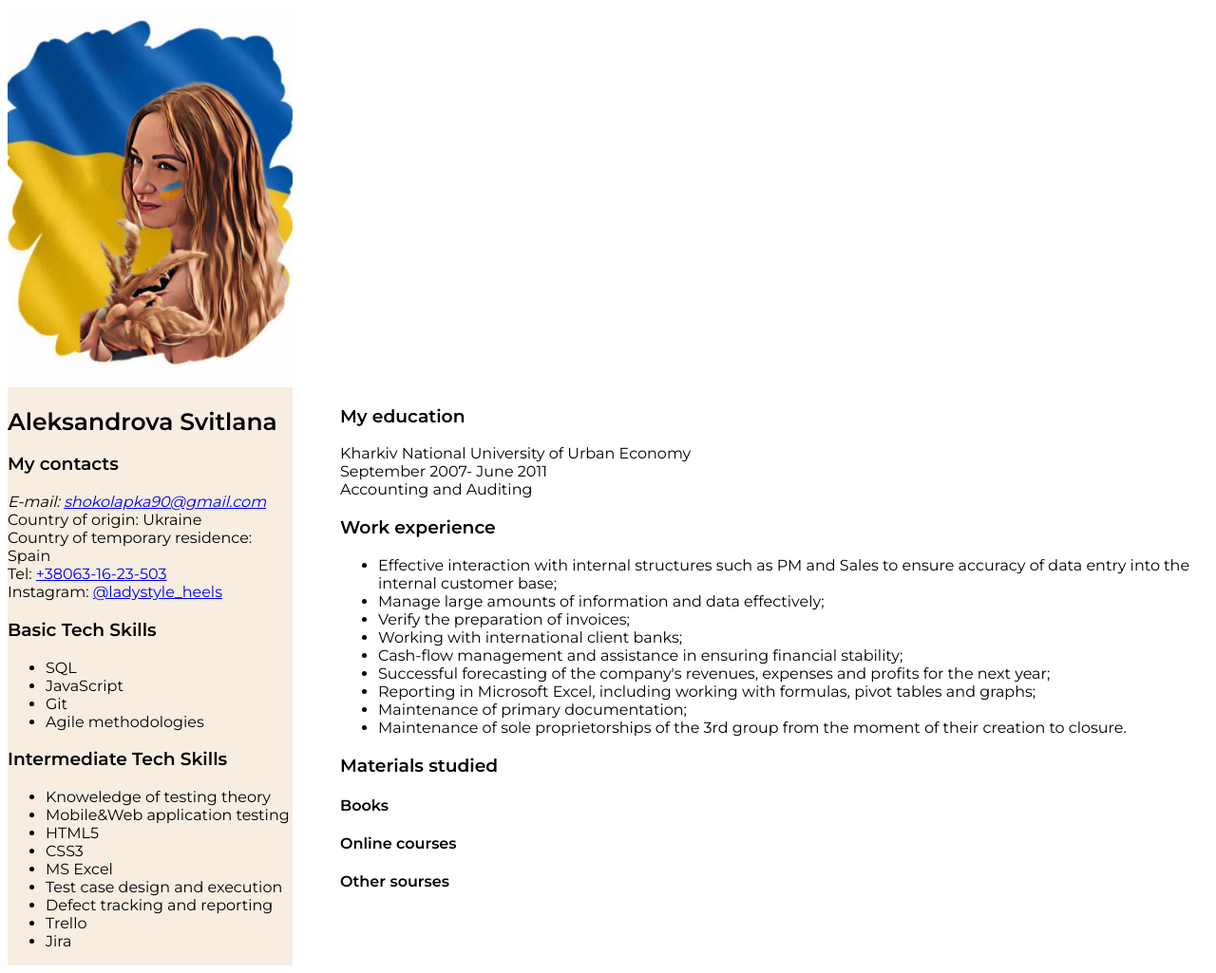
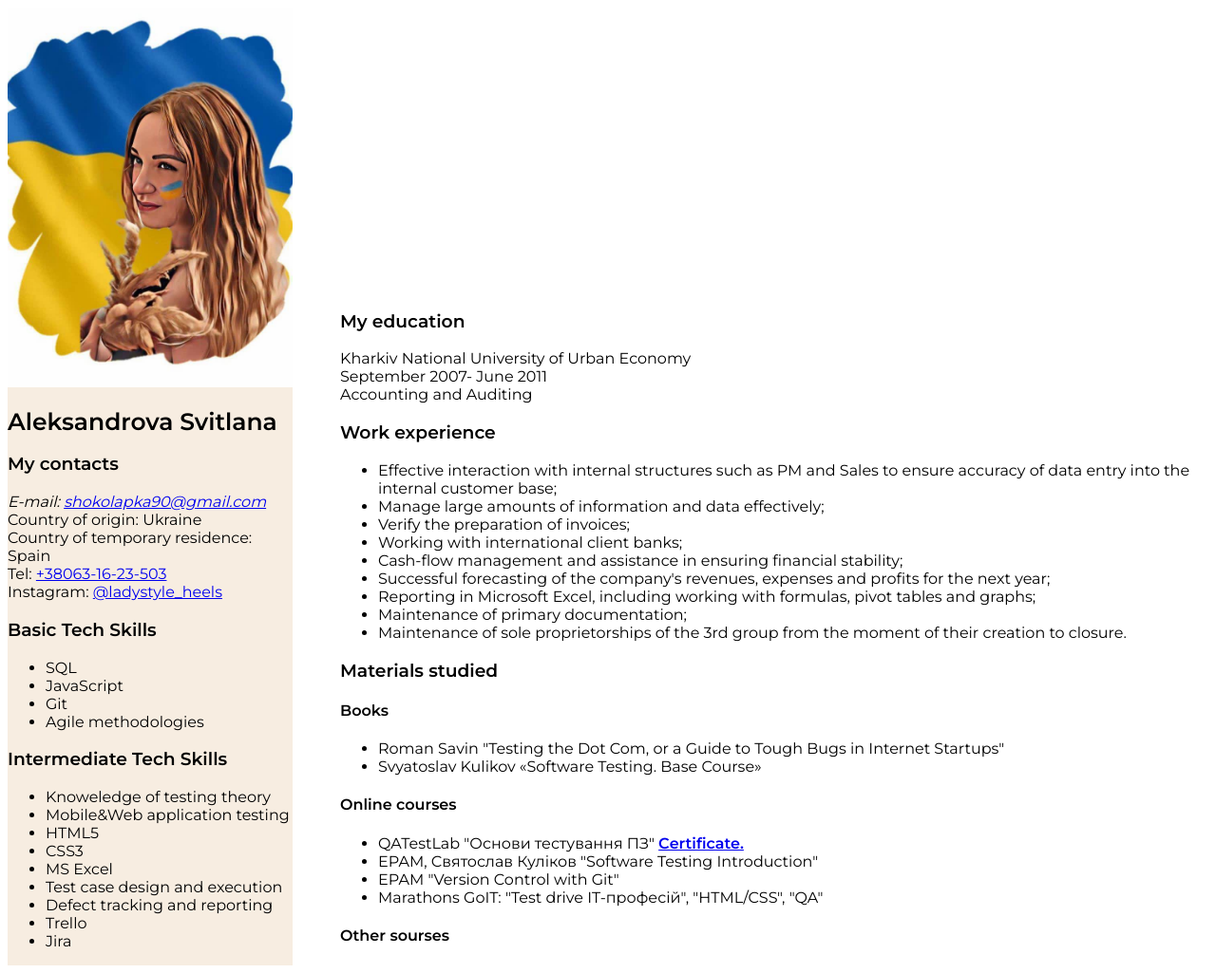
Before and after one commit to Lana1390/myCV, a plain HTML site: page myCV/index.html in a window 1280 px wide. Shown: the whole page at 95% size. Drawn offline with Linux system fonts and the light colour scheme; a script that the page names is missing.

Commit message:
Books and courses

```diff
--- a/myCV/css/style.css
+++ b/myCV/css/style.css
@@ -56,7 +56,7 @@ width: 300px;
 }
 
 .right-side{
-   padding-top: 400px;
+   padding-top: 300px;
    margin-left: 50px;
 }
 
--- a/myCV/index.html
+++ b/myCV/index.html
@@ -103,7 +103,29 @@
     <div class="Materials studied">
         <h3>Materials studied</h3>
         <h4>Books</h4>
+        <ul>
+            <li>
+                Roman Savin "Testing the Dot Com, or a Guide to Tough Bugs in Internet Startups"
+            </li>
+            <li>
+                Svyatoslav Kulikov «Software Testing. Base Course»
+            </li>
+        </ul>
         <h4>Online courses</h4>
+             <ul class="sources">
+                <li>
+              QATestLab "Основи тестування ПЗ" <a class="source_link" href="https://www.dropbox.com/scl/fi/dlrrkkhf1vlivilhz8da1/Certificate_EN.pdf?rlkey=3l34z4a99rrw2gekftz60j6nq&dl=0" target="_blank"><b>Сertificate.</b></a>
+                 </li>
+                 <li>
+              EPAM, Святослав Куліков "Software Testing Introduction"
+                </li>
+                <li>
+              EPAM "Version Control with Git"
+                </li>
+                <li>
+              Marathons GoIT: "Test drive IT-професій", "HTML/CSS", "QA"
+                 </li>
+             </ul>
         <h4>Other sourses</h4>
 
 
```
